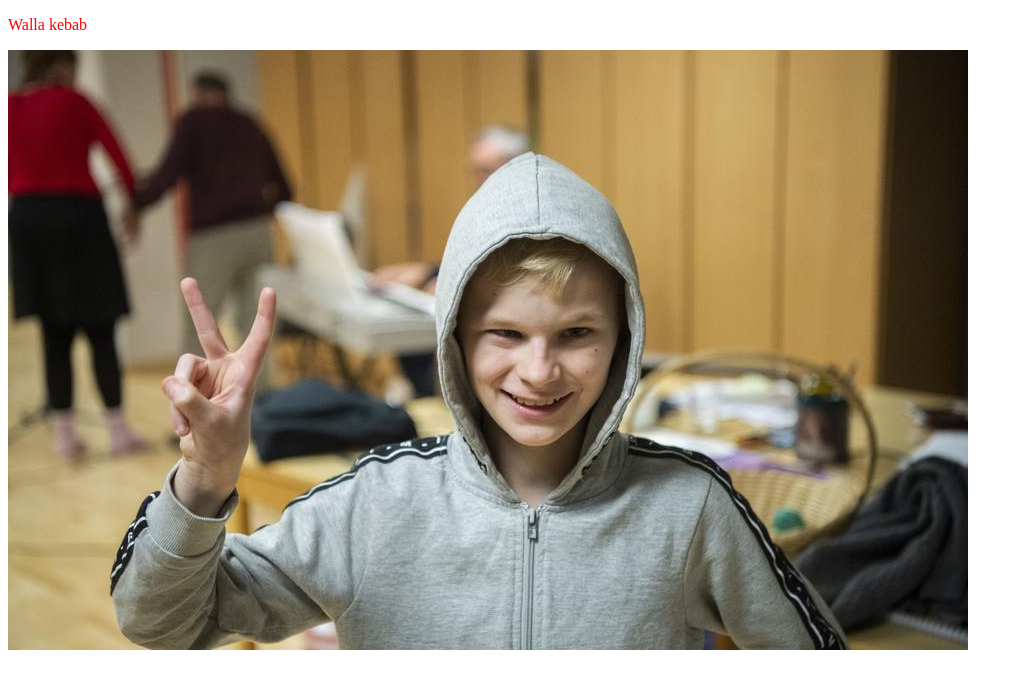
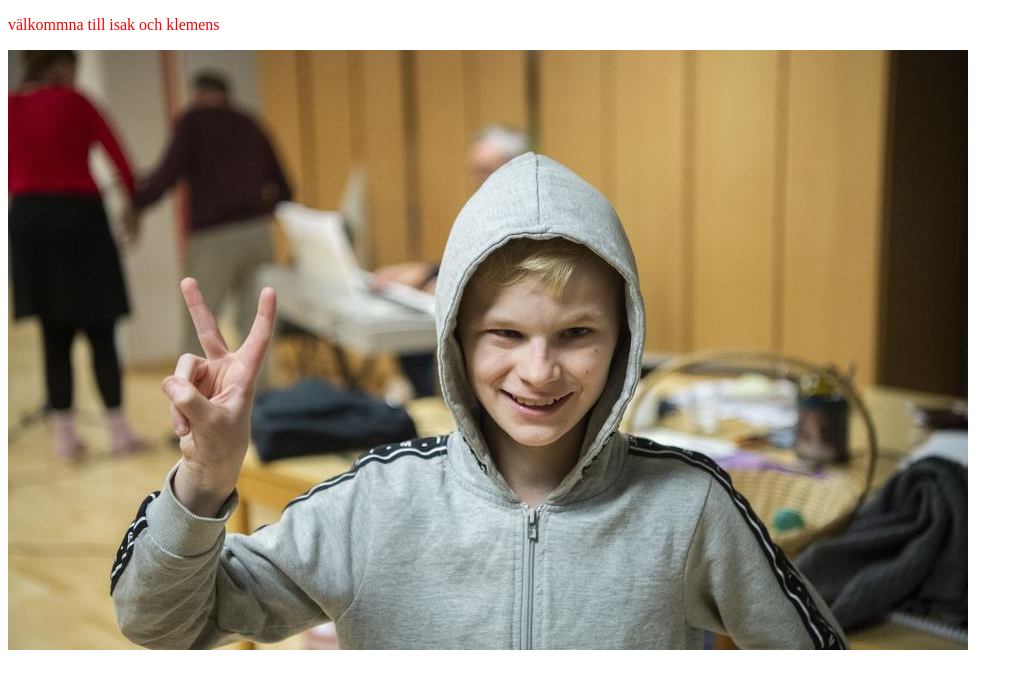
Before and after one commit to klemensandisak/klemensandisak.github.io, a plain HTML site: page index.html in a window 1280 px wide. Shown: the whole page, without its empty margins (0-1023 px from the left). Drawn offline with Linux system fonts and the light colour scheme.

Commit message:
Update index.html

```diff
--- a/index.html
+++ b/index.html
@@ -4,7 +4,7 @@
 		<title>Klemens och Isak</title>
 	</head>
 	<body>
-		<p style="color: red">Walla kebab</p>
+		<p style="color: red">välkommna till isak och klemens</p>
 		<img src="bild.jpg"/>
 	</body>
 </html>
```
